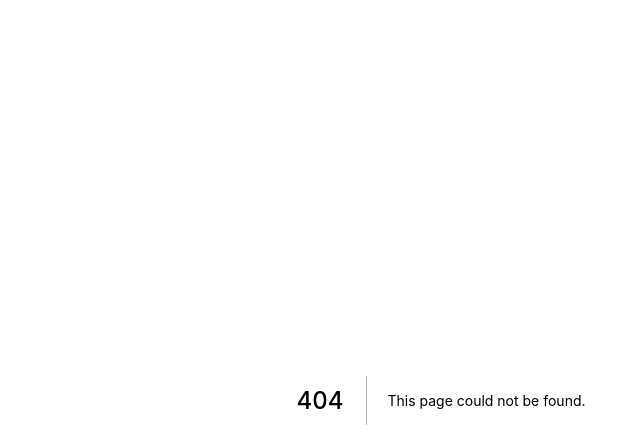
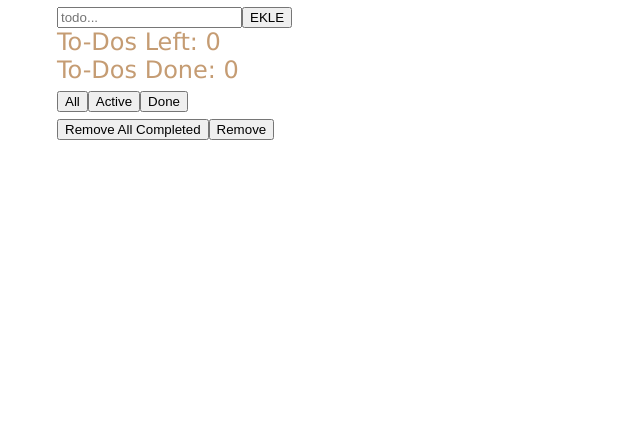
Before and after one commit to Schude/Rick-and-Morty, a Next.js app: page /todoapp in a window 1280 px wide. Before the commit this address had no page. Shown: the top 448 px of the page, without its empty margins (71-711 px from the left). Built offline with nearby package versions, Linux system fonts and the light colour scheme.

Commit message:
Todo List

```diff
--- /dev/null
+++ b/components/Todo/Buttons.js
@@ -0,0 +1,12 @@
+
+
+const Buttons = (props) => {
+
+    return (<div>
+        <button onClick ={props.deleteCompletely}>Delete</button>
+
+
+</div>
+    );
+}
+export default Buttons;
--- /dev/null
+++ b/components/Todo/Todo.js
@@ -0,0 +1,20 @@
+import React from "react";
+import Buttons from './Buttons'
+
+const Todo = (props) =>
+(<div>
+<div style={{
+    textDecoration: props.todo.complete ? "line-through" : "",
+    backgroundColor: props.todo.complete ? "lime": "red"
+}} onClick={props.toggleComplete}>{props.todo.text}
+
+</div>
+
+<Buttons deleteCompletely ={props.deleteCompletely}/>
+</div>
+
+
+);
+
+
+export default Todo;
--- /dev/null
+++ b/components/Todo/Todoform.js
@@ -0,0 +1,36 @@
+import React from "react";
+import shortid from 'shortid'
+export default class TodoForm extends React.Component {
+  state = {
+    text: '',
+    complete:false
+  };
+
+  handleChange = (event) => {
+    this.setState({
+
+      [event.target.name]: event.target.value})
+
+  }
+  handleSubmit = event =>{
+
+    event.preventDefault();
+    this.props.onSubmit({
+      id: shortid.generate(),
+      text: this.state.text,
+      complete:false
+    });
+    this.setState({
+      text:''
+    })
+  };
+
+  render() {
+    return (
+      <form>
+        <input name = "text" onChange={this.handleChange} value={this.state.text} placeholder="todo..." />
+        <button onClick={this.handleSubmit}>EKLE</button>
+      </form>
+    );
+  }
+}
--- a/components/navbar.js
+++ b/components/navbar.js
@@ -20,6 +20,11 @@ function Navbar() {
             <a>Rick and Morty</a>
           </Link>
         </li>
+        <li className={styles.navbar_item}>
+          <Link href="/todoapp">
+            <a>To Do App</a>
+          </Link>
+        </li>
       </ul>
     </nav>
   );
--- a/components/rick-and-morty/card.js
+++ b/components/rick-and-morty/card.js
@@ -7,7 +7,6 @@ import { useEffect } from "react";
 const useFetch = (page) => {
   const url = `https://rickandmortyapi.com/api/character/?page=${page}`;
   const [chars, setChars] = useState();
-  /* const [deneme, setDeneme] = useState(5) */
 
   useEffect(async () => {
     const res = await unfetch(url);
@@ -28,6 +27,11 @@ function cardContainer() {
       <p>Page: {page}</p>
       <button onClick={() => setPage((curr) => curr - 1)}>Prev Page</button>
       <button onClick={() => setPage((curr) => curr + 1)}>Next Page</button>
+
+      <select>
+        {chars && chars.results.map((char) =>
+        <option>{char.name}</option>)}
+      </select>
 
       <div className={styles.container}>
         {chars &&
--- a/package.json
+++ b/package.json
@@ -12,7 +12,7 @@
     "next": "10.0.4",
     "react": "17.0.1",
     "react-dom": "17.0.1",
-    "sass": "^1.30.0"
-
+    "sass": "^1.30.0",
+    "shortid": "^2.2.16"
   }
 }
--- a/pages/characters/[id].js
+++ b/pages/characters/[id].js
@@ -1,6 +1,5 @@
 import unfetch from "isomorphic-unfetch";
 import Layout from "../../components/Layout/layout";
-import Buttons from "../../components/rick-and-morty/buttons";
 import Link from "next/link";
 
 const Char = ({ id, name, image }) => {
--- /dev/null
+++ b/pages/todoapp.js
@@ -0,0 +1,96 @@
+import React from "react";
+import Todo from "../components/Todo/Todo";
+import TodoForm from "../components/Todo/Todoform";
+
+/*   TodoMVC   */
+
+export default class todoApp extends React.Component {
+  state = {
+    todos: [],
+    TodoShow: "all",
+  };
+  addTodo = (todo) => {
+    this.setState((state) => ({
+      todos: [todo, ...state.todos],
+    }));
+  };
+  toggleComplete = (id) => {
+    this.setState((state) => ({
+      todos: state.todos.map((todo) => {
+        if (todo.id === id) {
+          //update
+          return {
+            ...todo,
+            complete: !todo.complete,
+          };
+        } else {
+          return todo;
+        }
+      }),
+    }));
+  };
+  handleShow = (value) => {
+    this.setState({
+      TodoShow: value,
+    });
+  };
+  deleteCompletely = (id) => {
+    this.setState((state) => ({
+      todos: state.todos.filter((todo) => todo.id !== id),
+    }));
+  };
+  removeAllCompleteds = () => {
+    this.setState((state) => ({
+      todos: state.todos.filter((todo) => !todo.complete),
+    }));
+  };
+  removeAll = () => {
+    this.setState((state) => ({
+      todos: state.todos.filter((todo) => todo.complete && !todo.complete),
+    }));
+  };
+  render() {
+    let todos = [];
+
+    if (this.state.TodoShow === "all") {
+      todos = this.state.todos;
+    } else if (this.state.TodoShow === "active") {
+      todos = this.state.todos.filter((todo) => !todo.complete);
+    } else if (this.state.TodoShow === "left") {
+      todos = this.state.todos.filter((todo) => todo.complete);
+    }
+    return (
+      <div>
+        <TodoForm onSubmit={this.addTodo} />
+
+        {todos.map((todo) => (
+          <Todo
+            key={todo.id}
+            todo={todo}
+            toggleComplete={() => this.toggleComplete(todo.id)}
+            deleteCompletely={() => this.deleteCompletely(todo.id)}
+          />
+        ))}
+
+        <div>
+          To-Dos Left:{" "}
+          {this.state.todos.filter((todo) => !todo.complete).length}
+        </div>
+        <div>
+          To-Dos Done: {this.state.todos.filter((todo) => todo.complete).length}
+        </div>
+        <div>
+          <button onClick={() => this.handleShow("all")}>All</button>
+          <button onClick={() => this.handleShow("active")}>Active</button>
+          <button onClick={() => this.handleShow("left")}>Done</button>
+        </div>
+        <div>
+          <button onClick={() => this.removeAllCompleteds()}>
+            Remove All Completed
+          </button>
+          <button onClick={() => this.removeAll()}>Remove</button>
+        </div>
+      </div>
+    );
+  }
+}
```
Also changed, not shown: pages/characters/asd.js (added, +28 -0 lines), pages/rickandmorty.js (+6 -2 lines), 1 other file (tests, documents, lock files or other folders).
